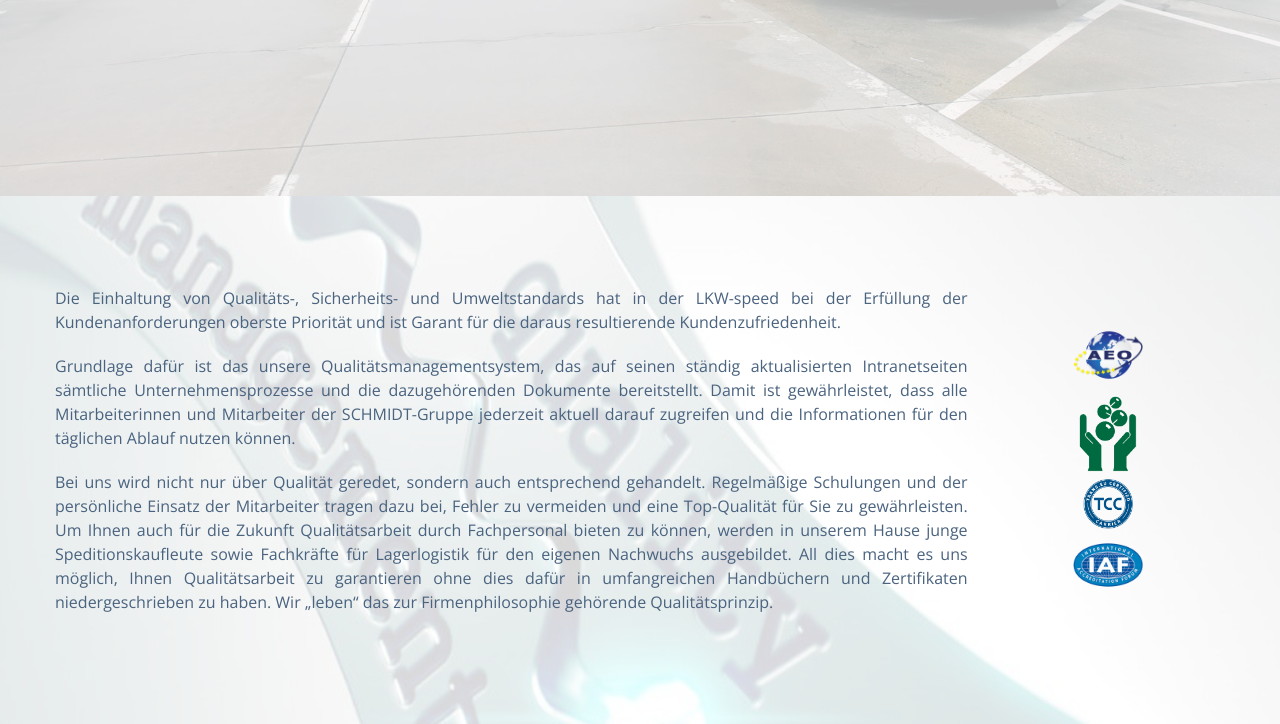
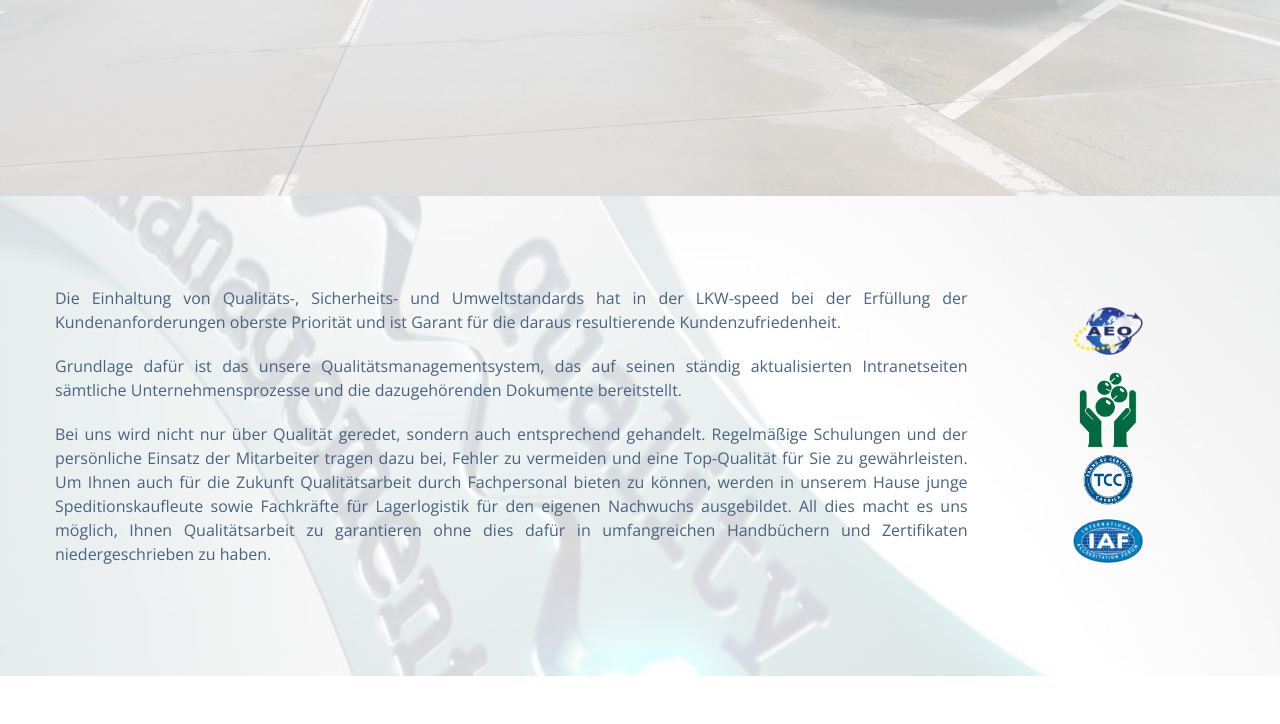
Before and after one commit to romanovich-k/LKW-speed, a plain HTML site: page index.html in a window 1280 px wide. Shown: the part 2204-2928 px from the top of the page. After the commit the page ends 2880 px from the top, so only its background shows below. Drawn offline with nearby package versions, Linux system fonts and the light colour scheme.

Commit message:
Add files via upload

```diff
--- a/index.html
+++ b/index.html
@@ -100,8 +100,8 @@
       <div class="quality__content container">
         <div class="quality__info">
           <p class="quality__text text">Die Einhaltung von Qualitäts-, Sicherheits- und Umweltstandards hat in der LKW-speed bei der Erfüllung der Kundenanforderungen oberste Priorität und ist Garant für die daraus resultierende Kundenzufriedenheit.</p>
-          <p class="quality__text text">Grundlage dafür ist das unsere Qualitätsmanagementsystem, das auf seinen ständig aktualisierten Intranetseiten sämtliche Unternehmensprozesse und die dazugehörenden Dokumente bereitstellt. Damit ist gewährleistet, dass alle Mitarbeiterinnen und Mitarbeiter der SCHMIDT-Gruppe jederzeit aktuell darauf zugreifen und die Informationen für den täglichen Ablauf nutzen können.</p>
-          <p class="quality__text text">Bei uns wird nicht nur über Qualität geredet, sondern auch entsprechend gehandelt. Regelmäßige Schulungen und der persönliche Einsatz der Mitarbeiter tragen dazu bei, Fehler zu vermeiden und eine Top-Qualität für Sie zu gewährleisten. Um Ihnen auch für die Zukunft Qualitätsarbeit durch Fachpersonal bieten zu können, werden in unserem Hause junge Speditionskaufleute sowie Fachkräfte für Lagerlogistik für den eigenen Nachwuchs ausgebildet. All dies macht es uns möglich, Ihnen Qualitätsarbeit zu garantieren ohne dies dafür in umfangreichen Handbüchern und Zertifikaten niedergeschrieben zu haben. Wir „leben“ das zur Firmenphilosophie gehörende Qualitätsprinzip.</p>
+          <p class="quality__text text">Grundlage dafür ist das unsere Qualitätsmanagementsystem, das auf seinen ständig aktualisierten Intranetseiten sämtliche Unternehmensprozesse und die dazugehörenden Dokumente bereitstellt. </p>
+          <p class="quality__text text">Bei uns wird nicht nur über Qualität geredet, sondern auch entsprechend gehandelt. Regelmäßige Schulungen und der persönliche Einsatz der Mitarbeiter tragen dazu bei, Fehler zu vermeiden und eine Top-Qualität für Sie zu gewährleisten. Um Ihnen auch für die Zukunft Qualitätsarbeit durch Fachpersonal bieten zu können, werden in unserem Hause junge Speditionskaufleute sowie Fachkräfte für Lagerlogistik für den eigenen Nachwuchs ausgebildet. All dies macht es uns möglich, Ihnen Qualitätsarbeit zu garantieren ohne dies dafür in umfangreichen Handbüchern und Zertifikaten niedergeschrieben zu haben.</p>
         </div>
         <div class="quality__certificates">
           <a href="#" class="quality__certificates-link"><img src="img/aeo-logo.png" alt="Zertifikat" class="quality__certificates-img"></a>
```
